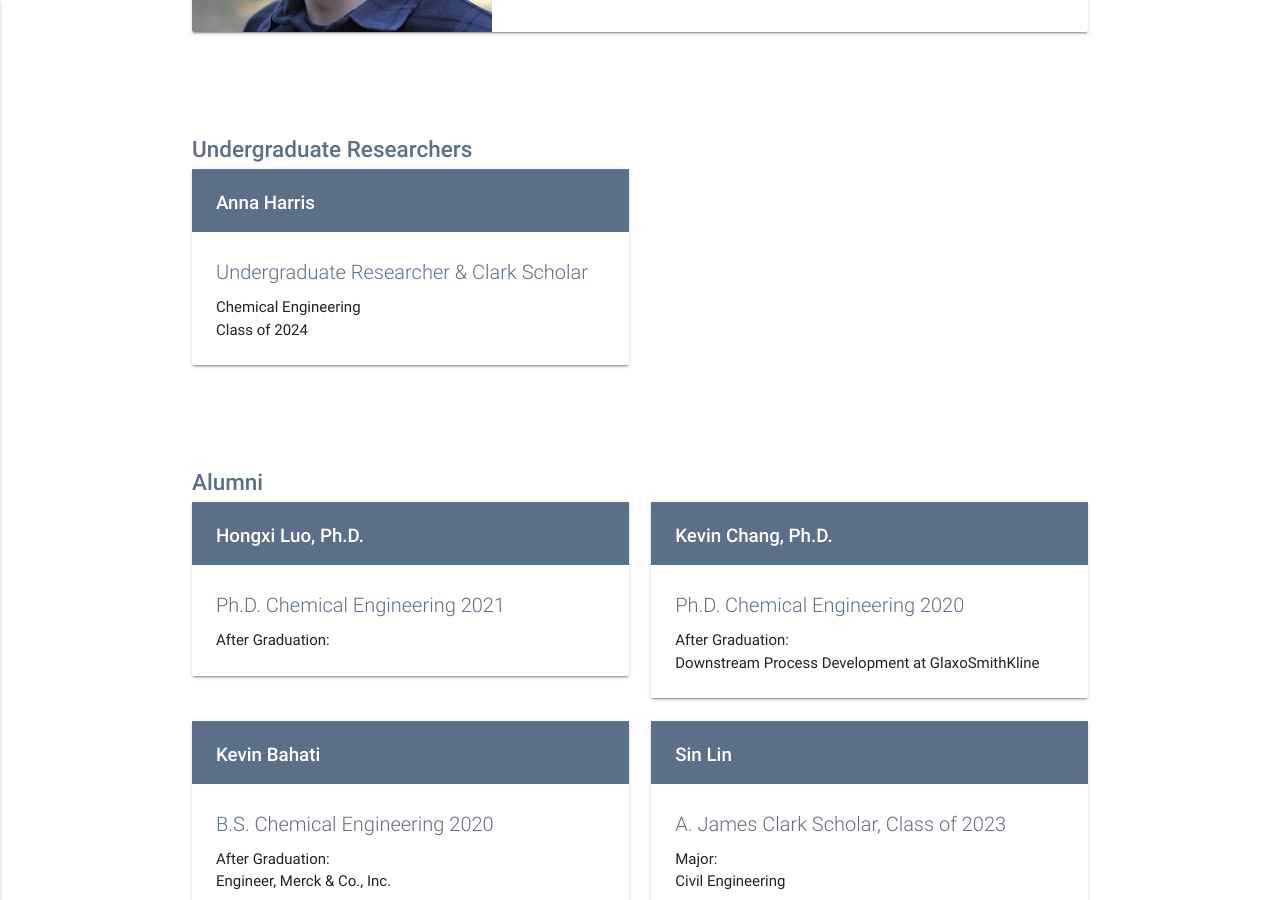
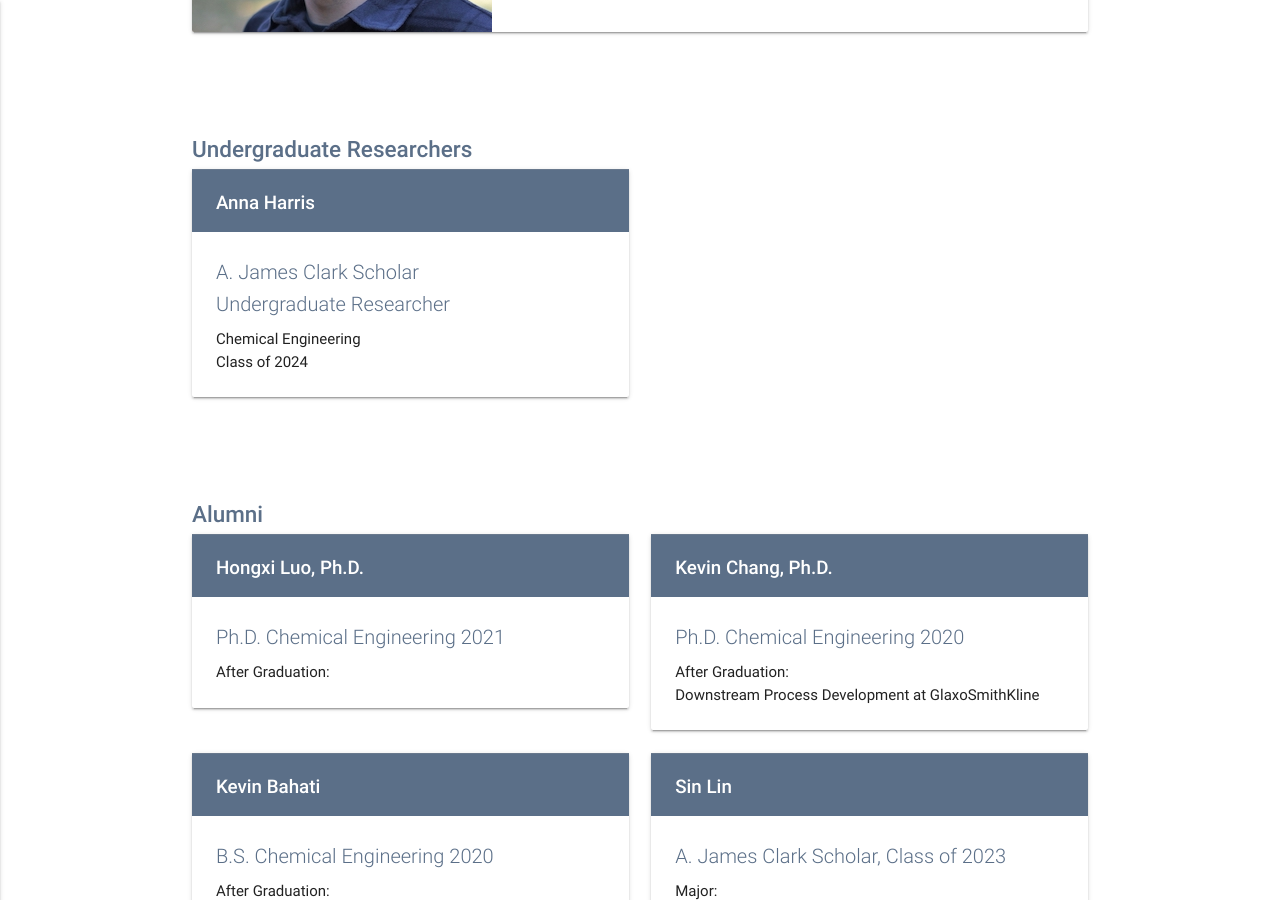
Before and after one commit to geisegroup/geisegroup.github.io, a Jekyll site: the page built from people.md, in a window 1280 px wide and 900 px high, scrolled down 1443 px. Built offline with Jekyll 4.4.1, drawn with Linux system fonts in a browser that asks for light colours; nearby versions of some CDN libraries.

Commit message:
Update harris.html

```diff
--- a/_undergraduateResearchers/harris.html
+++ b/_undergraduateResearchers/harris.html
@@ -1,6 +1,6 @@
 ---
 name: Anna Harris
-title: Undergraduate Researcher &amp; Clark Scholar
+title: A. James Clark Scholar<br>Undergraduate Researcher
 class: 2024
 majors: Chemical Engineering
 ---
```
